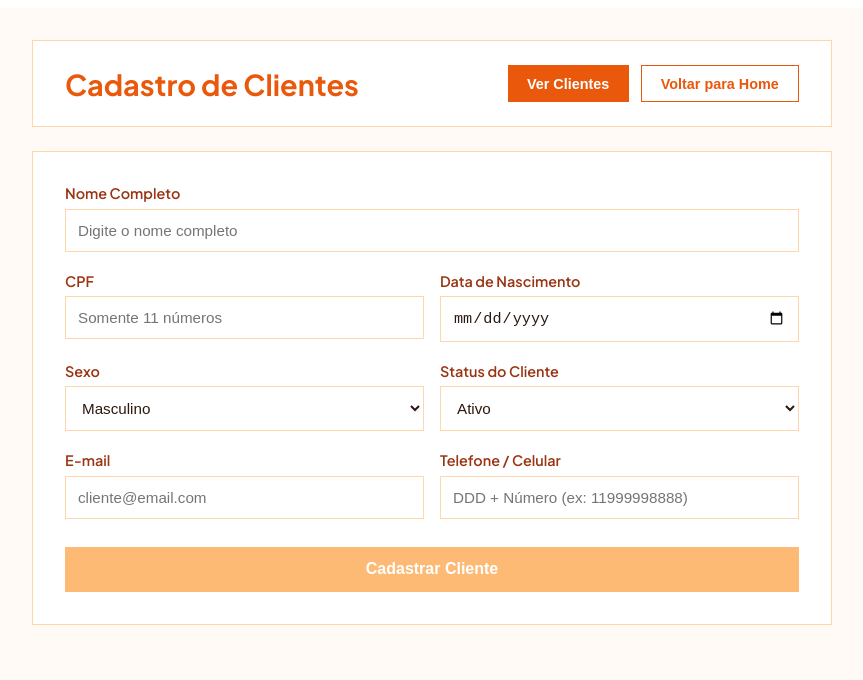
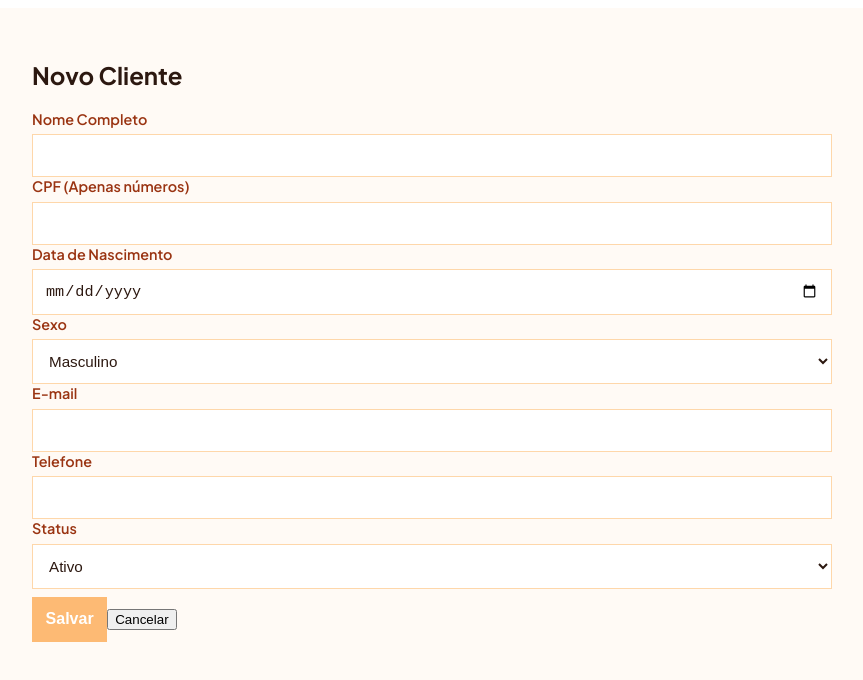
Before and after one commit to LucasAzeG/loja_bem_estar, an Angular app in the folder loja_bem_estar/: page /cadastro in a window 1280 px wide. Shown: the top 680 px of the page, without its empty margins (208-1071 px from the left). Built offline with nearby package versions, Linux system fonts and the light colour scheme.

Commit message:
correção de erros

```diff
--- a/loja_bem_estar/src/app/components/cadastro.component/cadastro.component.html
+++ b/loja_bem_estar/src/app/components/cadastro.component/cadastro.component.html
@@ -1,75 +1,55 @@
 <div class="cadastro-container">
-  <header class="header-container">
-    <h1>{{ isEdicao ? 'Editar Cliente' : 'Cadastro de Clientes' }}</h1>
-    <div class="acoes-header">
-      <button routerLink="/clientes" class="btn-lista">Ver Clientes</button>
-      <button routerLink="/" class="btn-voltar">Voltar para Home</button>
-    </div>
-  </header>
+  <h2>{{ isEdicao ? 'Editar Cliente' : 'Novo Cliente' }}</h2>
 
-  <form [formGroup]="cadastroForm" (ngSubmit)="onSubmit()" class="form-cadastro">
+  <form [formGroup]="cadastroForm" (ngSubmit)="onSubmit()">
     <div class="form-group">
       <label for="nome">Nome Completo</label>
-      <input id="nome" type="text" formControlName="nome" placeholder="Digite o nome completo" />
-    </div>
-
-    <div class="form-row">
-      <div class="form-group">
-        <label for="cpf">CPF</label>
-        <input
-          id="cpf"
-          type="text"
-          formControlName="cpf"
-          maxlength="11"
-          placeholder="Somente 11 números"
-        />
+      <input id="nome" type="text" formControlName="nome" />
     </div>
 
     <div class="form-group">
-        <label for="data_nascimento">Data de Nascimento</label>
-        <input id="data_nascimento" type="date" formControlName="data_nascimento" />
-      </div>
+      <label for="cpf">CPF (Apenas números)</label>
+      <input id="cpf" type="text" formControlName="cpf" />
     </div>
 
-    <div class="form-row">
+    <div class="form-group">
+      <label for="dataNascimento">Data de Nascimento</label>
+      <input id="dataNascimento" type="date" formControlName="dataNascimento" />
+    </div>
+
     <div class="form-group">
       <label for="sexo">Sexo</label>
       <select id="sexo" formControlName="sexo">
         <option value="M">Masculino</option>
         <option value="F">Feminino</option>
-          <option value="O">Outro</option>
       </select>
     </div>
 
     <div class="form-group">
-        <label for="ativo_pessoa">Status do Cliente</label>
-        <select id="ativo_pessoa" formControlName="ativo_pessoa">
+      <label for="email">E-mail</label>
+      <input id="email" type="email" formControlName="email" />
+    </div>
+
+    <div class="form-group">
+      <label for="telefone">Telefone</label>
+      <input id="telefone" type="text" formControlName="telefone" />
+    </div>
+
+    <div class="form-group">
+      <label for="ativoPessoa">Status</label>
+      <select id="ativoPessoa" formControlName="ativoPessoa">
         <option value="S">Ativo</option>
         <option value="N">Inativo</option>
       </select>
     </div>
+
+    <div class="botoes-form">
+      <button type="submit" [disabled]="cadastroForm.invalid" class="btn-salvar">
+        Salvar
+      </button>
+      <button type="button" routerLink="/clientes" class="btn-cancelar">
+        Cancelar
+      </button>
     </div>
-
-    <div class="form-row">
-      <div class="form-group">
-        <label for="email">E-mail</label>
-        <input id="email" type="email" formControlName="email" placeholder="cliente@email.com" />
-      </div>
-
-      <div class="form-group">
-        <label for="telefone">Telefone / Celular</label>
-        <input
-          id="telefone"
-          type="text"
-          formControlName="telefone"
-          maxlength="11"
-          placeholder="DDD + Número (ex: 11999998888)"
-        />
-      </div>
-    </div>
-
-    <button type="submit" [disabled]="cadastroForm.invalid" class="btn-salvar">
-      {{ isEdicao ? 'Salvar Alterações' : 'Cadastrar Cliente' }}
-    </button>
   </form>
 </div>
--- a/loja_bem_estar/src/app/components/cadastro.component/cadastro.component.ts
+++ b/loja_bem_estar/src/app/components/cadastro.component/cadastro.component.ts
@@ -25,22 +25,12 @@ export class CadastroComponent implements OnInit {
   constructor() {
     this.cadastroForm = this.fb.group({
       nome: ['', [Validators.required, Validators.maxLength(100)]],
-      cpf: ['', [
-        Validators.required,
-        Validators.minLength(11),
-        Validators.maxLength(11),
-        Validators.pattern('^[0-9]*$')
-      ]],
-      data_nascimento: ['', [Validators.required]],
+      cpf: ['', [Validators.required, Validators.minLength(11), Validators.maxLength(11), Validators.pattern('^[0-9]*$')]],
+      dataNascimento: ['', [Validators.required]],
       sexo: ['M', [Validators.required]],
       email: ['', [Validators.required, Validators.email, Validators.maxLength(100)]],
-      telefone: ['', [
-        Validators.required,
-        Validators.minLength(10),
-        Validators.maxLength(11),
-        Validators.pattern('^[0-9]*$')
-      ]],
-      ativo_pessoa: ['S', [Validators.required]]
+      telefone: ['', [Validators.required, Validators.minLength(10), Validators.maxLength(11), Validators.pattern('^[0-9]*$')]],
+      ativoPessoa: ['S', [Validators.required]]
     });
   }
 
@@ -48,27 +38,32 @@ export class CadastroComponent implements OnInit {
     const idParam = this.route.snapshot.paramMap.get('id');
     if (idParam) {
       this.clienteId = Number(idParam);
-      const cliente = this.cadastroService.obterPorId(this.clienteId);
-      if (cliente) {
       this.isEdicao = true;
-        this.cadastroForm.patchValue(cliente);
-      }
+      this.cadastroService.obterPorId(this.clienteId).subscribe({
+        next: (cliente) => this.cadastroForm.patchValue(cliente),
+        error: (err) => console.error('Erro ao buscar cliente:', err)
+      });
     }
   }
 
   onSubmit(): void {
-    if (this.cadastroForm.valid) {
+    if (this.cadastroForm.invalid) return;
+
     if (this.isEdicao && this.clienteId) {
       const clienteAtualizado: Cliente = {
         ...this.cadastroForm.value,
         idpessoa: this.clienteId
       };
-        this.cadastroService.atualizarCliente(clienteAtualizado);
+      this.cadastroService.atualizarCliente(clienteAtualizado).subscribe({
+        next: () => this.router.navigate(['/clientes']),
+        error: (err) => console.error('Erro ao atualizar no backend:', err)
+      });
     } else {
       const dadosCliente: Cliente = this.cadastroForm.value;
-        this.cadastroService.adicionarCliente(dadosCliente);
-      }
-      this.router.navigate(['/clientes']);
+      this.cadastroService.adicionarCliente(dadosCliente).subscribe({
+        next: () => this.router.navigate(['/clientes']),
+        error: (err) => console.error('Erro ao salvar no backend:', err)
+      });
     }
   }
 }
--- a/loja_bem_estar/src/app/components/lista-clientes.component/lista-clientes.component.html
+++ b/loja_bem_estar/src/app/components/lista-clientes.component/lista-clientes.component.html
@@ -31,13 +31,13 @@
             <td>#{{ cliente.idpessoa }}</td>
             <td class="col-nome">{{ cliente.nome }}</td>
             <td>{{ cliente.cpf }}</td>
-            <td>{{ cliente.data_nascimento | date:'dd/MM/yyyy' }}</td>
+            <td>{{ cliente.dataNascimento | date:'dd/MM/yyyy' }}</td>
             <td>{{ cliente.sexo }}</td>
             <td>{{ cliente.email }}</td>
             <td>{{ cliente.telefone }}</td>
             <td>
-              <span [class]="cliente.ativo_pessoa === 'S' ? 'status-ativo' : 'status-inativo'">
-                {{ cliente.ativo_pessoa === 'S' ? 'Ativo' : 'Inativo' }}
+              <span [class]="cliente.ativoPessoa === 'S' ? 'status-ativo' : 'status-inativo'">
+                {{ cliente.ativoPessoa === 'S' ? 'Ativo' : 'Inativo' }}
               </span>
             </td>
             <td>
--- a/loja_bem_estar/src/app/components/lista-clientes.component/lista-clientes.component.ts
+++ b/loja_bem_estar/src/app/components/lista-clientes.component/lista-clientes.component.ts
@@ -1,4 +1,4 @@
-import { Component, inject } from '@angular/core';
+import { Component, OnInit, inject } from '@angular/core';
 import { CommonModule } from '@angular/common';
 import { RouterLink } from '@angular/router';
 import { CadastroService } from '../../services/cadastro.service';
@@ -10,6 +10,10 @@ import { CadastroService } from '../../services/cadastro.service';
   templateUrl: './lista-clientes.component.html',
   styleUrl: './lista-clientes.component.css'
 })
-export class ListaClientesComponent {
+export class ListaClientesComponent implements OnInit {
   cadastroService = inject(CadastroService);
+
+  ngOnInit(): void {
+    this.cadastroService.carregarClientes();
+  }
 }
--- a/loja_bem_estar/src/app/models/cadastro.ts
+++ b/loja_bem_estar/src/app/models/cadastro.ts
@@ -2,9 +2,9 @@ export interface Cliente {
   idpessoa?: number;
   nome: string;
   cpf: string;
-  data_nascimento: string;
-  sexo: 'M' | 'F' | 'O';
+  dataNascimento: string;
+  sexo: string;
   email: string;
   telefone: string;
-  ativo_pessoa: 'S' | 'N';
+  ativoPessoa: string;
 }
--- a/loja_bem_estar/src/app/services/cadastro.service.ts
+++ b/loja_bem_estar/src/app/services/cadastro.service.ts
@@ -1,40 +1,40 @@
-import { Injectable, signal } from '@angular/core';
+import { Injectable, inject, signal } from '@angular/core';
+import { HttpClient } from '@angular/common/http';
 import { Cliente } from '../models/cadastro';
+import { Observable, tap } from 'rxjs';
 
 @Injectable({
   providedIn: 'root'
 })
 export class CadastroService {
-  private clientesSignal = signal<Cliente[]>([
-    {
-      idpessoa: 1,
-      nome: 'Lucas Azevedo',
-      cpf: '12345678901',
-      data_nascimento: '2002-08-16',
-      sexo: 'M',
-      email: 'lucaszedde@gmail.com',
-      telefone: '11999998888',
-      ativo_pessoa: 'S'
-    }
-  ]);
+  private http = inject(HttpClient);
 
+  // URL correta capturada do seu Swagger UI
+  private readonly apiUrl = 'https://localhost:7126/api/Pessoa';
+
+  private clientesSignal = signal<Cliente[]>([]);
   readonly clientes = this.clientesSignal.asReadonly();
 
-  obterPorId(id: number): Cliente | undefined {
-    return this.clientesSignal().find(c => c.idpessoa === id);
+  carregarClientes(): void {
+    this.http.get<Cliente[]>(this.apiUrl).subscribe({
+      next: (dados) => this.clientesSignal.set(dados),
+      error: (err) => console.error('Erro ao buscar clientes no banco:', err)
+    });
   }
 
-  adicionarCliente(novoCliente: Omit<Cliente, 'idpessoa'>): void {
-    const clienteComId: Cliente = {
-      ...novoCliente,
-      idpessoa: this.clientesSignal().length + 1
-    };
-    this.clientesSignal.update(lista => [...lista, clienteComId]);
+  obterPorId(id: number): Observable<Cliente> {
+    return this.http.get<Cliente>(`${this.apiUrl}/${id}`);
   }
 
-  atualizarCliente(clienteAtualizado: Cliente): void {
-    this.clientesSignal.update(lista =>
-      lista.map(c => c.idpessoa === clienteAtualizado.idpessoa ? clienteAtualizado : c)
+  adicionarCliente(novoCliente: Omit<Cliente, 'idpessoa'>): Observable<Cliente> {
+    return this.http.post<Cliente>(this.apiUrl, novoCliente).pipe(
+      tap(() => this.carregarClientes())
+    );
+  }
+
+  atualizarCliente(clienteAtualizado: Cliente): Observable<Cliente> {
+    return this.http.put<Cliente>(`${this.apiUrl}/${clienteAtualizado.idpessoa}`, clienteAtualizado).pipe(
+      tap(() => this.carregarClientes())
     );
   }
 }
```
Lines whose indentation alone changed are shown as unchanged.
